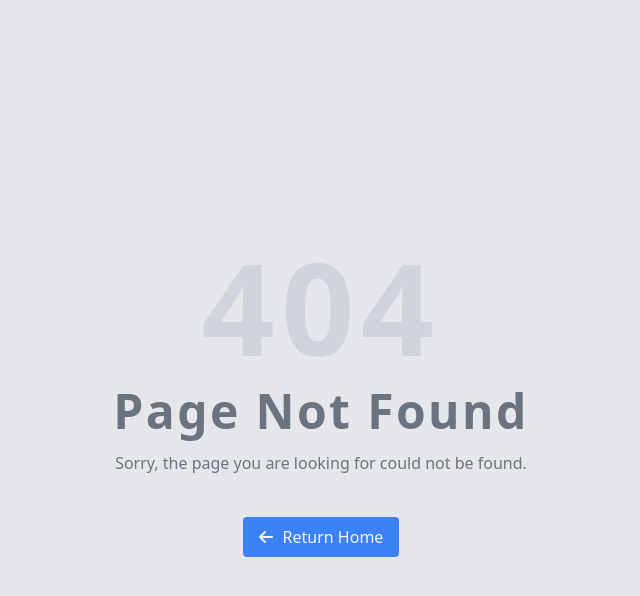
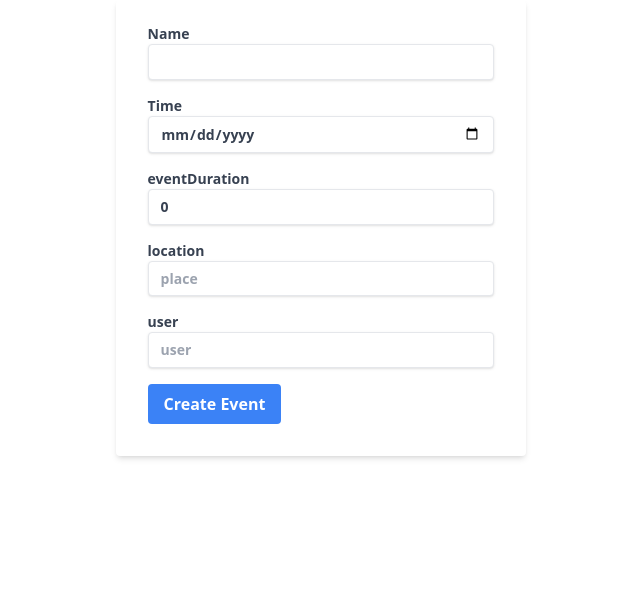
Before and after one commit to adrianbuenoo095/the-dating-site-frontend, a React (Vite) app: page /newevent in a window 1280 px wide. Before the commit this address had no page. Shown: the top 596 px of the page, without its empty margins (319-959 px from the left). Built offline with nearby package versions, Linux system fonts and the light colour scheme.

Commit message:
changes in the newevent page and the create event button

```diff
--- a/src/App.jsx
+++ b/src/App.jsx
@@ -5,7 +5,7 @@ import NotFoundPage from "./pages/NotFoundpage";
 import SignUpPage from "./pages/SignUpPage";
 import NewDogPage from "./pages/NewDogPage";
 import DogDetailsPage from "./pages/DogDetailsPage.jsx";
-
+import NewEventPage from "./pages/NewEventPage";
 function App() {
   return (
     <Routes>
@@ -13,6 +13,7 @@ function App() {
       <Route path="/login" element={<LoginPage />} />
       <Route path="/signup" element={<SignUpPage />} />
       <Route path="/newdog" element={<NewDogPage />} />
+      <Route path="/newevent" element={<NewEventPage />} />
       <Route path="/dogs/dogId" element={<DogDetailsPage/>} />
       <Route path="*" exact={true} element={<NotFoundPage />} />
     </Routes>
--- a/src/components/EventForm.jsx
+++ b/src/components/EventForm.jsx
@@ -1,4 +1,4 @@
-import useState from 'react';
+import { useState } from 'react';
 
 const EventForm = () => {
   const [name, setName] = useState ('');
@@ -41,7 +41,7 @@ const EventForm = () => {
             e.target.value
           )
         }
-    return  <div className="w-full max-w-xs">
+    return  <div className="flex justify-center items-center">
     <form className="bg-white shadow-md rounded px-8 pt-6 pb-8 mb-4">
       <div className="mb-4">
         <label className="block text-gray-700 text-sm font-bold mb-2" htmlFor="email">
@@ -111,7 +111,7 @@ const EventForm = () => {
 
       <button className="bg-blue-500 hover:bg-blue-700
        text-white font-bold py-2 px-4 rounded" type="submit">
-       </button>
+       Create Event</button>
     </form>
       </div>;
 }
--- /dev/null
+++ b/src/pages/NewEventPage.jsx
@@ -0,0 +1,9 @@
+import EventForm from "../components/EventForm";
+
+const NewEventPage = () => {
+    return (
+
+    <EventForm /> );
+}
+
+export default NewEventPage;
```
